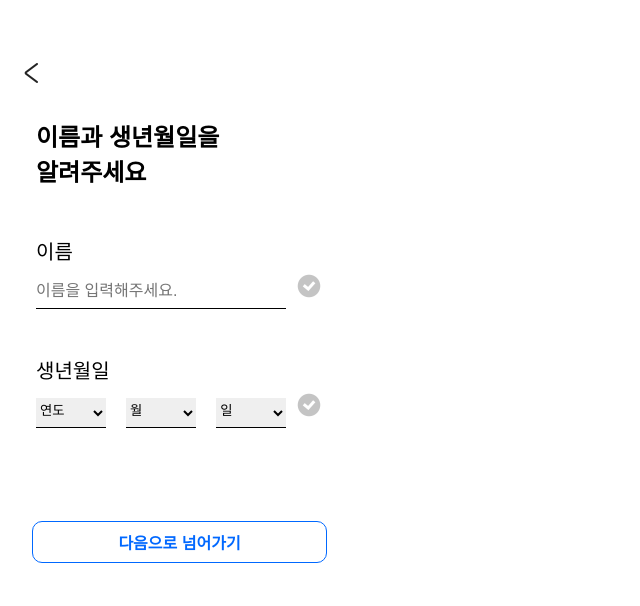
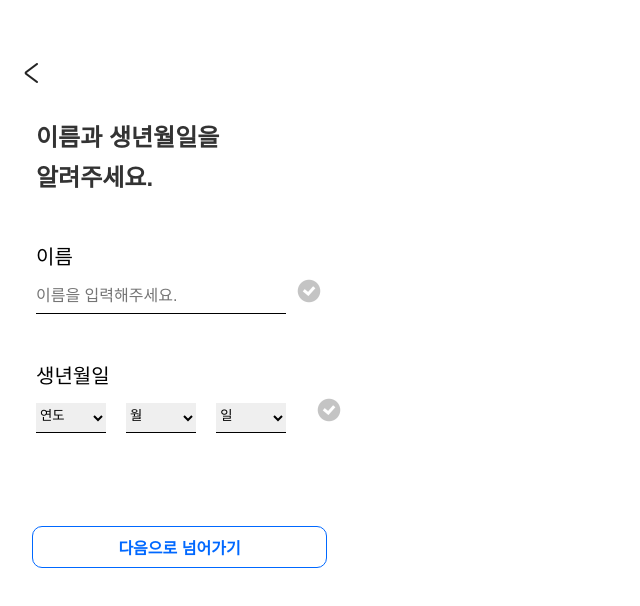
Before and after one commit to 2024-Inha-Cloud-Computing/InT-frontend, a React (Create React App) app: page /signup in a window 1280 px wide. Shown: the top 606 px of the page, without its empty margins (0-640 px from the left). Built offline with nearby package versions, Linux system fonts and the light colour scheme.

Commit message:
style: 회원가입 - 이름, 생년월일 입력창 css 코드 순서 변경 및 헤더 스타일 변경

```diff
--- a/src/components/NameBirth.css
+++ b/src/components/NameBirth.css
@@ -11,11 +11,43 @@
     height: 1.5rem;
 }
 
-.nameBirthTitle {
-  font-size: 1.5rem;
-  font-weight: 600;
-  margin: 7.38rem 0 0 2.25rem;
-  text-align: left;
+.checkImg{
+    width: 1.5rem;
+    height: 1.5rem;
+    margin: 0.563rem 0 0.688rem 0.688rem;
+}
+
+.nameBirthTitle1{
+    font-size: 1.5rem;
+    font-weight: 600;
+    margin: 7.38rem 0 0.313rem 2.25rem;
+    text-align: left;
+}
+
+.nameBirthTitle2{
+    font-size: 1.5rem;
+    font-weight: 600;
+    margin: 0 0 0 2.25rem;
+    text-align: left;
+}
+
+.nameContent{
+    display: flex;
+    flex-direction: column;
+    align-items: flex-start;
+    margin: 0 0 0 2.25rem;
+
+}
+
+.nameTitle{
+    margin: 0 0 0 0;
+    font-size: 1.25rem;
+    text-align: left;
+    font-weight: 400;
+}
+
+.nameInput {
+    display: flex;
 }
 
 form{
@@ -32,20 +64,11 @@ form input.nameInputBox {
     margin:0.875rem 0 0 0;
 }
 
-
-.nameContent{
+.birthContent{
     display: flex;
     flex-direction: column;
     align-items: flex-start;
-    margin: 0 0 0 2.25rem;
-
-}
-
-.nameTitle{
-    margin: 0 0 0 0;
-    font-size: 1.25rem;
-    text-align: left;
-    font-weight: 400;
+    margin: 2.875rem 0 0 2.25rem;
 }
 
 .birthTitle{
@@ -53,23 +76,6 @@ form input.nameInputBox {
     font-size: 1.25rem;
     text-align: left;
     font-weight: 400;
-}
-
-.nameInput {
-    display: flex;
-}
-
-.checkImg{
-    width: 1.5rem;
-    height: 1.5rem;
-    margin: 0.563rem 0 0.688rem 0.688rem;
-}
-
-.birthContent{
-    display: flex;
-    flex-direction: column;
-    align-items: flex-start;
-    margin: 2.875rem 0 0 2.25rem;
 }
 
 .birthInput {
@@ -89,7 +95,7 @@ form input.nameInputBox {
     margin:0.875rem 1.255rem 0 0;
 }
 
-.birthInputBox:last-of-type {
+.birth:last-of-type {
     border: none;            /* 전체 테두리 제거 */
     border-radius: 0px;
     border-bottom: 1px solid #000; /* 하단 테두리 추가 (색상 및 두께 조절 가능) */
--- a/src/components/NameBirth.js
+++ b/src/components/NameBirth.js
@@ -49,7 +49,7 @@ const NameBirth = () => {
   return (
     <div>
       <img src={back} className="goback" onClick={goBack} />
-      <h1 className="nameBirthTitle">이름과 생년월일을<br />알려주세요</h1>
+      <h1><p className="nameBirthTitle1">이름과 생년월일을</p><p className="nameBirthTitle2">알려주세요.</p></h1>
       <form>
         <div className="nameContent">
           <label className="nameTitle">이름</label>
```
